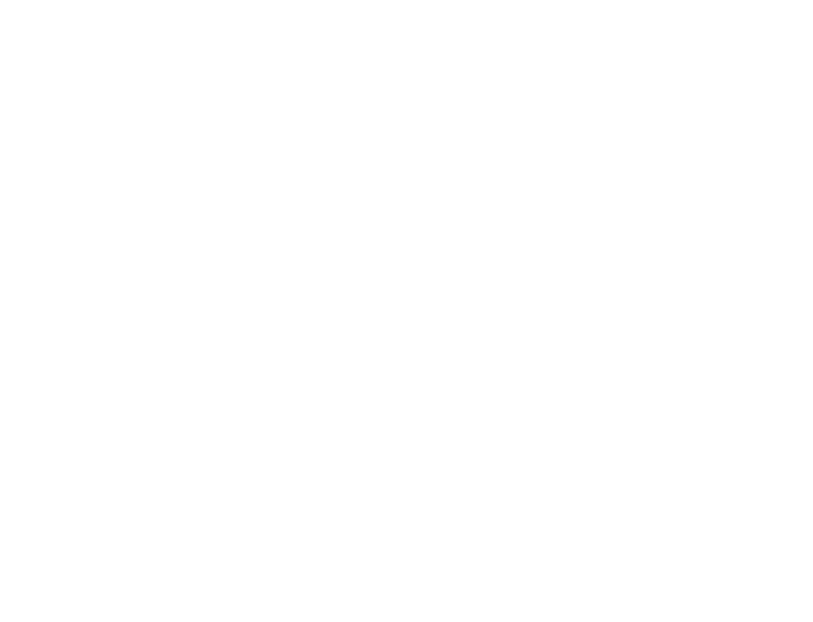
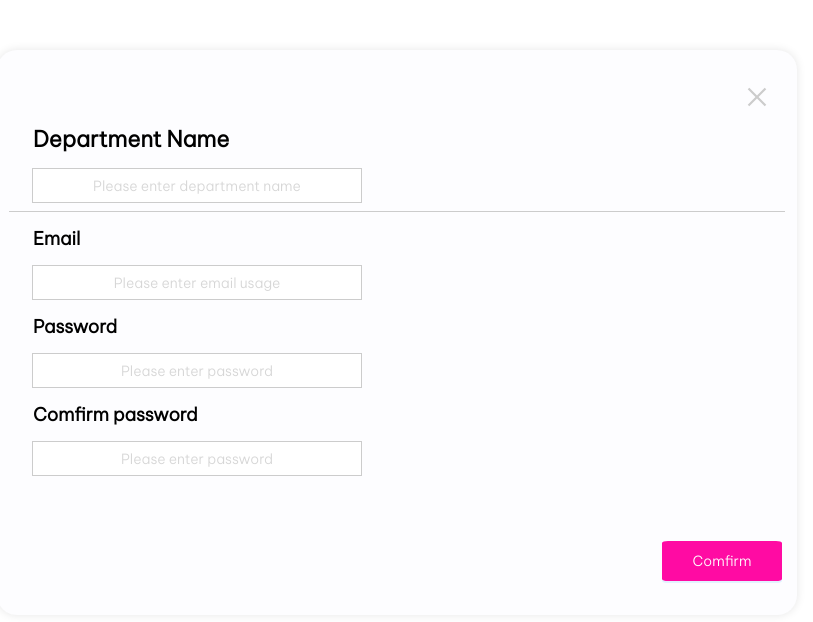
Before and after one commit to khangpham2712/Go-Asset-management, a React (Create React App) app in the folder front-end/: page /Add-department in a window 1280 px wide. Before the commit this address had no page. Shown: the top 622 px of the page, without its empty margins (243-1056 px from the left). Built offline with nearby package versions, Linux system fonts and the light colour scheme.

Commit message:
add department

```diff
--- a/front-end/src/App.tsx
+++ b/front-end/src/App.tsx
@@ -6,6 +6,7 @@
 import ViewAsset from './page/ViewAsset/ViewAsset';
 import Login from './page/Login';
 import AssetDetail from './page/AssetDetail/AssetDetail';
+import AddDepartment from './page/AddDepartment/add-department';
 
 function App() {
   return (
@@ -14,6 +15,7 @@
       <Route path='/' element={<Login />} />
       <Route path='/view-asset' element={<ViewAsset />} />
       <Route path='/asset-detail' element={<AssetDetail />} />
+      <Route path='/Add-department' Component={AddDepartment}/>
     </Routes>
     </div>
   );
--- /dev/null
+++ b/front-end/src/page/AddDepartment/add-department.css
@@ -0,0 +1,93 @@
+@import url('https://fonts.googleapis.com/css2?family=Be+Vietnam+Pro:wght@300&display=swap');
+
+
+.addDeBox{
+    width: 800px;
+height: 550px;
+border-radius: 20px;
+background: #FDFDFF;
+padding-top: 15px;
+margin: auto;
+margin-top: 50px;
+box-shadow: 0px 0px 10px rgba(0, 0, 0, 0.1);
+}
+
+.fillbox{
+    width: 400px;
+
+    margin-top: 15px;
+}
+.Department-name-text{
+    width: 400px;
+    color: #000;
+    font-family: 'Be Vietnam Pro', sans-serif;
+font-size: 22px;
+font-style: normal;
+text-align: left;
+font-weight: 700;
+line-height: normal;
+margin-left: 36px;
+}
+
+.fill-box-text{
+    color: #000;
+    width: 400px;
+    font-family: 'Be Vietnam Pro', sans-serif;
+font-size: 18px;
+font-style: normal;
+text-align: left;
+margin-left: 36px;
+font-weight: 700;
+line-height: normal;
+}
+
+.Input{
+    width: 330px;
+height: 35px;
+flex-shrink: 0;
+border: 1px solid #CCC;
+background: #FFF;
+margin-top: 15px;
+font-size: 14px;
+font-family: 'Be Vietnam Pro', sans-serif;
+border-radius: 0%;
+}
+
+.Input::placeholder{
+    color: rgba(204, 204, 204, 0.80);
+
+text-align: center;
+font-family: Be Vietnam Pro;
+font-size: 14px;
+
+font-style: normal;
+font-weight: 400;
+line-height: normal;
+}
+
+.button-confirm{
+    width: 120px;
+height: 40px;
+flex-shrink: 0;
+margin-left: 650px;
+margin-top: 65px;
+font-family: Be Vietnam Pro;
+font-size: 14px;
+background-color: #FF0BA3;
+border-radius: 5%;
+}
+hr{
+    width: 97%; /* Độ dài tương đối, bạn có thể điều chỉnh giá trị này */
+            color: #CCCCCC; /* Màu đường ngang */
+            background-color: #CCCCCC; /* Màu nền (có thể giống hoặc khác màu với đường ngang) */
+            height: 1px; /* Độ dày của đường ngang */
+            border: none; /* Loại bỏ viền */
+}
+
+.close-icon{
+    font-size: 24px;
+    color: #CCCCCC;
+    margin-left: 720px;
+    margin-top: 20px;
+
+}
--- /dev/null
+++ b/front-end/src/page/AddDepartment/add-department.tsx
@@ -0,0 +1,46 @@
+import React from 'react';
+import "../AddDepartment/add-department.css";
+import { Input } from 'antd';
+import { Button, Flex } from 'antd';
+import { CloseOutlined } from '@ant-design/icons';
+
+
+
+// Tạo một functional component đơn giản
+const AddDepartment = () => {
+
+  const handleClose = () => {
+    // Handle the close logic here
+  };
+
+  return (
+    <div className='addDeBox'>
+         <CloseOutlined className="close-icon" onClick={handleClose} />
+        <div className='fillbox'>
+        <div className='Department-name-text'>Department Name</div>
+        <Input placeholder="Please enter department name" className='Input' />
+        </div>
+        <hr/>
+
+
+        <div className='fillbox'>
+        <div className='fill-box-text'>Email</div>
+        <Input placeholder="Please enter email usage"className='Input'  />
+        </div>
+
+        <div className='fillbox'>
+        <div className='fill-box-text'>Password</div>
+        <Input placeholder="Please enter password"className='Input'  />
+        </div>
+
+        <div className='fillbox'>
+        <div className='fill-box-text'>Comfirm password</div>
+        <Input placeholder="Please enter password"className='Input'  />
+        </div>
+
+        <Button className='button-confirm' type="primary" >Comfirm</Button>
+    </div>
+  );
+};
+
+export default AddDepartment;
```
